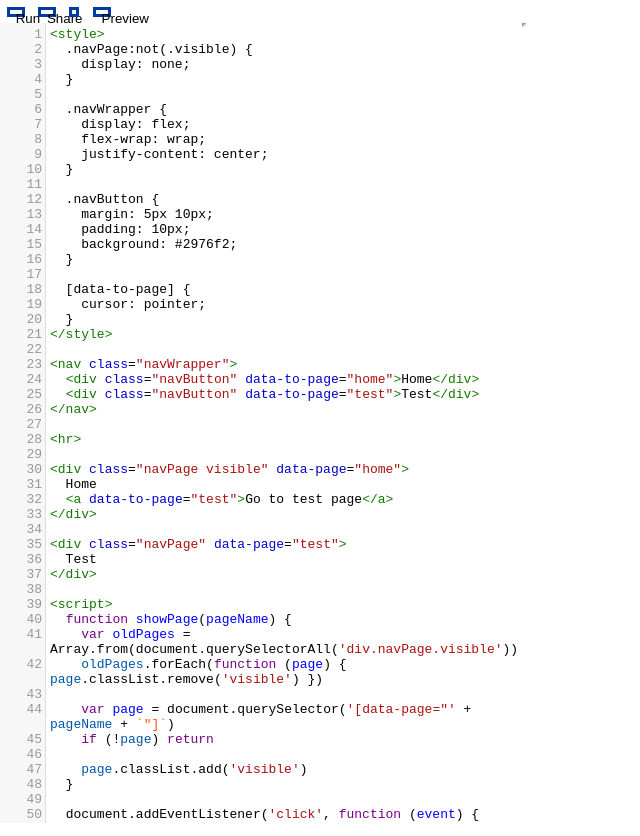
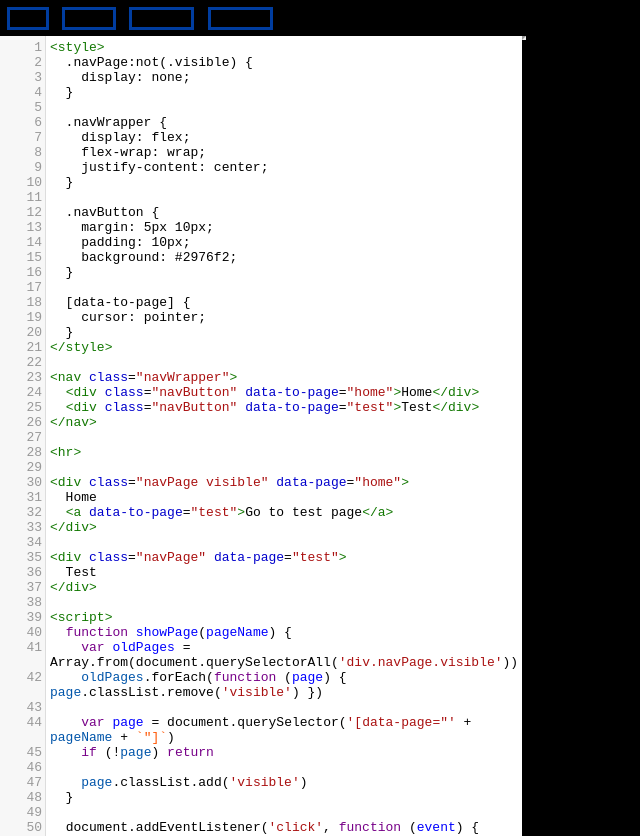
Before and after one commit to m1ten/cpbin, a plain HTML site: page index.html in a window 1280 px wide. Shown: the whole page, without its empty margins (0-640 px from the left). Drawn offline with nearby package versions, Linux system fonts and the light colour scheme; a script that the page names is missing.

Commit message:
Update editor.css

```diff
--- a/editor.css
+++ b/editor.css
@@ -15,6 +15,7 @@ iframe {
 body {
   margin: 0;
   padding: 0;
+  background-color: black;
 }
 
 .container {
@@ -45,8 +46,6 @@ header {
 }
 
 header button, header select {
-  height: 10px;
-  width: 10px;
   border: 3px solid #003da0;
   background: transparent;
   margin: 0.5em;
```
